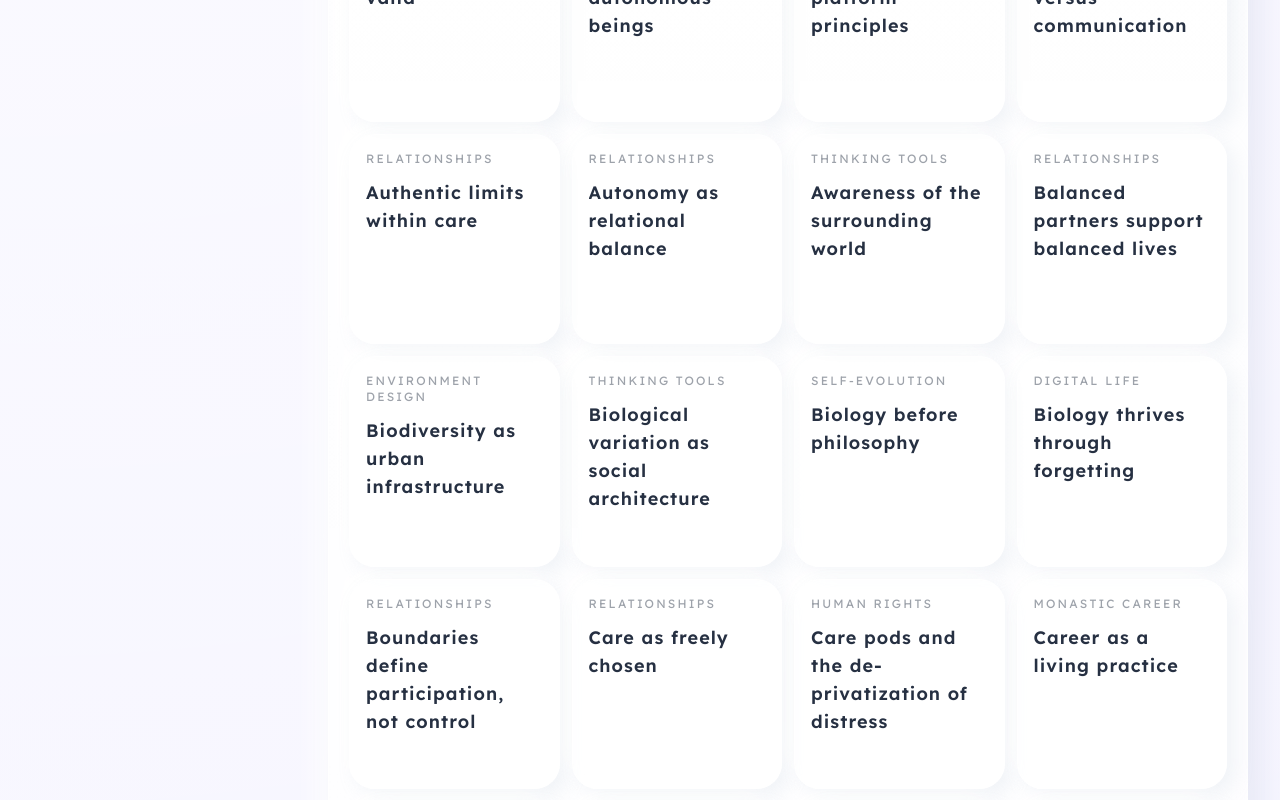
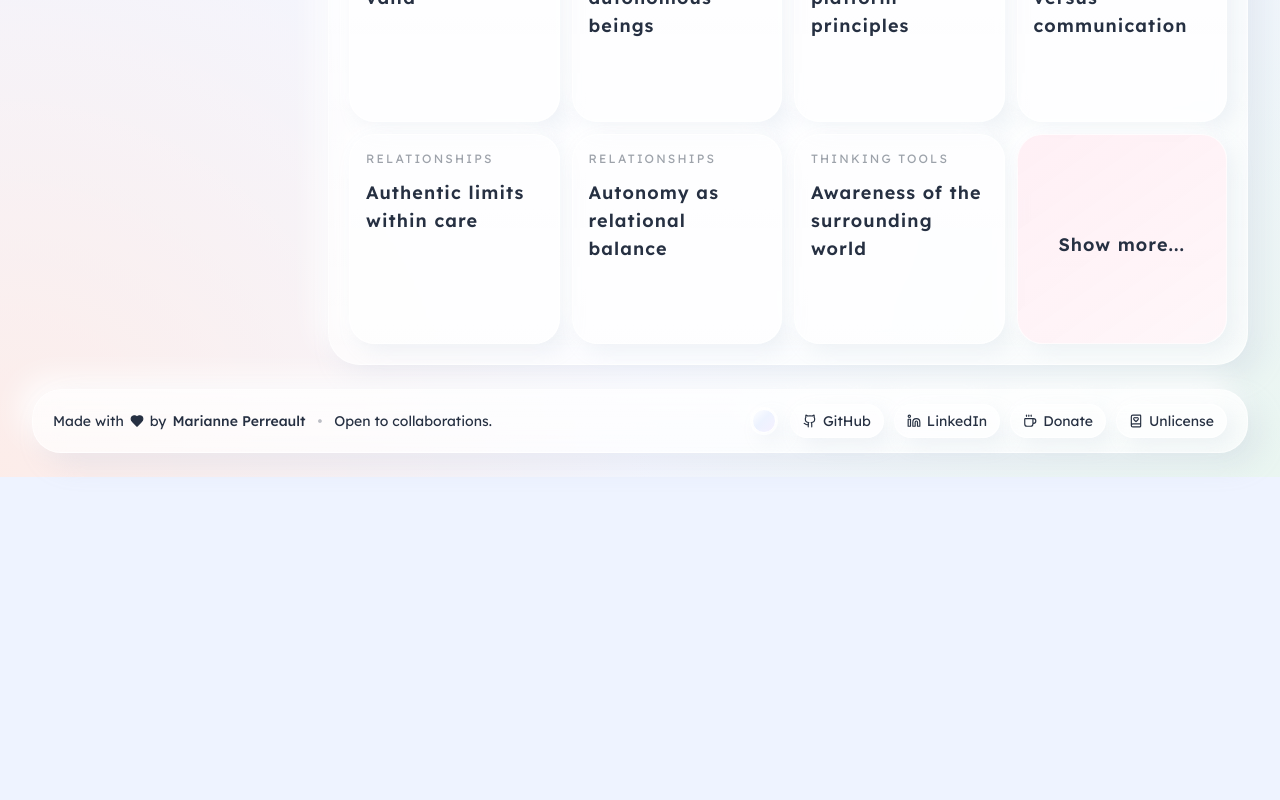
Before and after one commit to Kanascro/idea-garden, a Next.js app: page / in a window 1280 px wide. Shown: the part 1280-2080 px from the top of the page. After the commit the page ends 1757 px from the top, so only its background shows below. Built offline with nearby package versions, Linux system fonts and the light colour scheme.

Commit message:
Footer + More adapted loading of cards + Beginning of theme logic

```diff
--- a/components/IdeaVaultApp.tsx
+++ b/components/IdeaVaultApp.tsx
@@ -1,13 +1,14 @@
 "use client";
 
 import { useEffect, useState } from "react";
-import { Share2, Sparkles, X } from "lucide-react";
+import { Share2, X } from "lucide-react";
 import type { IdeaIndex, IdeaItem } from "../lib/types";
 import { HomeHeader } from "./sections/HomeHeader";
 import { AboutSection } from "./sections/AboutSection";
 import { UsesSection } from "./sections/UsesSection";
 import { IdeasSection } from "./sections/IdeasSection";
 import { ALL_FILTER } from "./sections/hooks/useIdeaSearch";
+import { SiteFooter } from "./sections/SiteFooter";
 
 type Props = {
   initialData: IdeaIndex;
@@ -23,6 +24,7 @@ export default function IdeaVaultApp({ initialData }: Props) {
   const [query, setQuery] = useState("");
   const [selectedTopFolder, setSelectedTopFolder] = useState(ALL_FILTER);
   const [selectedCategory, setSelectedCategory] = useState(ALL_FILTER);
+  const [theme, setTheme] = useState<"light" | "dark" | "rainbow">("light");
 
   useEffect(() => {
     const hash = decodeURIComponent(window.location.hash.replace(/^#/, ""));
@@ -67,6 +69,11 @@ export default function IdeaVaultApp({ initialData }: Props) {
       );
     }
   }, [visibleIdea]);
+
+  useEffect(() => {
+    const root = document.documentElement;
+    root.dataset.theme = theme;
+  }, [theme]);
 
   function openIdea(idea: IdeaItem) {
     setVisibleIdea(idea);
@@ -149,6 +156,7 @@ export default function IdeaVaultApp({ initialData }: Props) {
             setSelectedCategory={setSelectedCategory}
           />
         )}
+        <SiteFooter theme={theme} onThemeChange={setTheme} />
       </div>
 
       {visibleIdea && (
--- a/components/sections/IdeasSection.tsx
+++ b/components/sections/IdeasSection.tsx
@@ -1,5 +1,3 @@
-"use client";
-
 "use client";
 
 import { useEffect, useRef, useState } from "react";
@@ -62,6 +60,12 @@ export function IdeasSection({
   const { filtersOpen, setFiltersOpen } = useResponsiveFilters();
   const [hasOverflow, setHasOverflow] = useState(false);
   const asideRef = useRef<HTMLDivElement | null>(null);
+  const gridRef = useRef<HTMLDivElement | null>(null);
+  const [columnsPerBatch, setColumnsPerBatch] = useState<number | null>(null);
+  const INITIAL_ROWS = 6;
+  const MORE_ROWS = 3;
+  const [visibleCount, setVisibleCount] = useState(0);
+  const [newlyAddedIds, setNewlyAddedIds] = useState<string[]>([]);
 
   const { topFolders, categories, filteredIdeas } = useIdeaSearch({
     ideas,
@@ -69,10 +73,26 @@ export function IdeasSection({
     selectedTopFolder,
     selectedCategory,
   });
+  const initialBatchSize =
+    columnsPerBatch === null ? 0 : Math.max(columnsPerBatch * INITIAL_ROWS, 1);
+
+  const moreBatchSize =
+    columnsPerBatch === null ? 0 : Math.max(columnsPerBatch * MORE_ROWS, 1);
+
+  const hasMoreIdeas = visibleCount < filteredIdeas.length;
+  const visibleIdeaCount = hasMoreIdeas
+    ? Math.max(visibleCount - 1, 0)
+    : visibleCount;
+  const visibleIdeas = filteredIdeas.slice(0, visibleIdeaCount);
 
   useEffect(() => {
     setSelectedCategory(ALL_FILTER);
   }, [selectedTopFolder]);
+
+  useEffect(() => {
+    if (initialBatchSize === 0) return;
+    setVisibleCount(initialBatchSize);
+  }, [query, selectedTopFolder, selectedCategory, initialBatchSize]);
 
   useEffect(() => {
     function check() {
@@ -95,6 +115,78 @@ export function IdeasSection({
       window.removeEventListener("resize", check);
     };
   }, [filtersOpen]);
+
+  useEffect(() => {
+    setNewlyAddedIds([]);
+  }, [query, selectedTopFolder, selectedCategory]);
+
+  useEffect(() => {
+    function measureColumns() {
+      const el = gridRef.current;
+      if (!el) return;
+
+      const styles = window.getComputedStyle(el);
+      const template = styles.gridTemplateColumns;
+
+      if (!template) return;
+
+      const count = template
+        .split(" ")
+        .map((part) => part.trim())
+        .filter(Boolean).length;
+
+      if (count > 0) {
+        setColumnsPerBatch(count);
+      }
+    }
+
+    measureColumns();
+
+    const el = gridRef.current;
+    if (!el) return;
+
+    const observer = new ResizeObserver(() => {
+      measureColumns();
+    });
+
+    observer.observe(el);
+    window.addEventListener("resize", measureColumns);
+
+    return () => {
+      observer.disconnect();
+      window.removeEventListener("resize", measureColumns);
+    };
+  }, []);
+
+  useEffect(() => {
+    setNewlyAddedIds([]);
+  }, [query, selectedTopFolder, selectedCategory]);
+
+  function showMoreIdeas() {
+    if (moreBatchSize === 0) return;
+    const nextVisibleCount = Math.min(
+      visibleCount + moreBatchSize,
+      filteredIdeas.length
+    );
+
+    const nextHasMoreIdeas = nextVisibleCount < filteredIdeas.length;
+    const nextVisibleIdeaCount = nextHasMoreIdeas
+      ? Math.max(nextVisibleCount - 1, 0)
+      : nextVisibleCount;
+
+    const nextVisibleIdeas = filteredIdeas.slice(0, nextVisibleIdeaCount);
+    const currentIds = new Set(visibleIdeas.map((idea) => idea.id));
+    const addedIds = nextVisibleIdeas
+      .filter((idea) => !currentIds.has(idea.id))
+      .map((idea) => idea.id);
+
+    setNewlyAddedIds(addedIds);
+    setVisibleCount(nextVisibleCount);
+
+    window.setTimeout(() => {
+      setNewlyAddedIds([]);
+    }, 260);
+  }
 
   return (
     <section
@@ -184,15 +276,22 @@ export function IdeasSection({
 
       <section className="rounded-[2rem] border border-white/60 glass-panel p-4 shadow-neu sm:p-5">
         <p className="mb-4 text-sm text-ink/65">
-          {filteredIdeas.length} visible of {ideas.length} ideas
+          {columnsPerBatch === null
+            ? "Loading ideas..."
+            : `Showing ${visibleIdeas.length} of ${filteredIdeas.length} matching ideas${filteredIdeas.length !== ideas.length ? ` (${ideas.length} total)` : ""
+            }`}
         </p>
 
-        <div className="grid grid-cols-2 gap-3 sm:grid-cols-[repeat(auto-fill,minmax(175px,1fr))]">
-          {filteredIdeas.map((idea) => (
+        <div
+          ref={gridRef}
+          className="grid grid-cols-2 gap-3 sm:grid-cols-[repeat(auto-fill,minmax(175px,1fr))]"
+        >
+          {visibleIdeas.map((idea) => (
             <button
               key={idea.id}
               onClick={() => onOpenIdea(idea)}
-              className="group flex aspect-[0.92] flex-col justify-start rounded-[1.6rem] border border-white/70 bg-white/60 p-5 text-left shadow-neuSoft transition hover:-translate-y-0.5 hover:bg-white sm:aspect-square sm:p-4"
+              className={`group flex aspect-[0.92] flex-col justify-start rounded-[1.6rem] border border-white/70 bg-white/60 p-5 text-left shadow-neuSoft transition hover:-translate-y-0.5 hover:bg-white sm:aspect-square sm:p-4 ${newlyAddedIds.includes(idea.id) ? "animate-idea-in" : ""
+                }`}
             >
               <p className="text-xs uppercase tracking-[0.18em] text-ink/45">
                 {idea.categoryTrail[idea.categoryTrail.length - 1] ?? "Idea"}
@@ -203,6 +302,19 @@ export function IdeasSection({
               </h3>
             </button>
           ))}
+
+          {hasMoreIdeas && (
+            <button
+              key="more-card"
+              onClick={showMoreIdeas}
+              className="group flex aspect-[0.92] flex-col items-center justify-center rounded-[1.6rem] border border-white/70 bg-[linear-gradient(145deg,rgba(255,238,244,0.9),rgba(255,245,248,0.85))] p-5 text-center shadow-neuSoft transition hover:-translate-y-0.5 hover:shadow-neu sm:aspect-square sm:p-4"
+              aria-label="Load more ideas"
+            >
+              <h3 className="mt-3 line-clamp-4 text-base font-semibold leading-6 tracking-[0.06em] text-ink sm:text-lg">
+                Show more...
+              </h3>
+            </button>
+          )}
         </div>
       </section>
     </section>
--- /dev/null
+++ b/components/sections/SiteFooter.tsx
@@ -0,0 +1,129 @@
+"use client";
+
+import { Github, Heart, Linkedin, Coffee, BookHeart } from "lucide-react";
+
+type ThemeName = "light" | "dark" | "rainbow";
+
+type Props = {
+    theme: ThemeName;
+    onThemeChange: (theme: ThemeName) => void;
+};
+
+const themeOptions: {
+    value: ThemeName;
+    label: string;
+    swatchClass: string;
+}[] = [
+        {
+            value: "light",
+            label: "Light theme",
+            swatchClass:
+                "bg-[linear-gradient(135deg,rgba(255,255,255,0.95)_0%,rgba(236,242,255,0.95)_45%,rgba(245,240,255,0.95)_100%)]",
+        },
+        /*{
+            value: "dark",
+            label: "Dark theme",
+            swatchClass:
+                "bg-[linear-gradient(135deg,rgb(15,23,42)_0%,rgb(30,41,59)_45%,rgb(51,65,85)_100%)]",
+        },
+        {
+            value: "rainbow",
+            label: "Rainbow theme",
+            swatchClass:
+                "bg-[linear-gradient(135deg,rgb(255,214,224)_0%,rgb(255,236,179)_22%,rgb(214,245,214)_45%,rgb(209,233,255)_68%,rgb(232,214,255)_100%)]",
+        },*/
+    ];
+
+function FooterLink({
+    href,
+    children,
+    icon,
+}: {
+    href: string;
+    children: React.ReactNode;
+    icon?: React.ReactNode;
+}) {
+    return (
+        <a
+            href={href}
+            target="_blank"
+            rel="noopener noreferrer"
+            className="inline-flex items-center gap-1.5 rounded-full border border-white/70 bg-white/55 px-3 py-1.5 text-sm text-ink/78 shadow-neuSoft transition hover:bg-white"
+        >
+            {icon}
+            <span className="inline-flex items-center gap-1.5 whitespace-nowrap">{children}</span>
+        </a>
+    );
+}
+
+export function SiteFooter({ theme, onThemeChange }: Props) {
+    return (
+        <footer className="rounded-[1.8rem] border border-white/60 glass-panel px-4 py-3 shadow-neu sm:px-5 sm:py-3.5">
+            <div className="flex flex-col gap-3 sm:gap-2 lg:flex-row lg:items-center lg:justify-between">
+                <div className="flex flex-wrap items-center gap-x-3 gap-y-2 text-sm text-ink/72">
+                    <p className="inline-flex items-center gap-1.5">
+                        <span>Made with</span>
+                        <Heart className="h-3.5 w-3.5 fill-current" />
+                        <span>by</span>
+                        <a
+                            href="https://www.linkedin.com/in/marianne-perreault/"
+                            target="_blank"
+                            rel="noopener noreferrer"
+                            className="font-medium text-ink transition hover:text-ink/80"
+                        >
+                            Marianne Perreault
+                        </a>
+                    </p>
+
+                    <span className="hidden text-ink/30 lg:inline">•</span>
+
+                    <p className="text-ink/62">
+                        Open to collaborations.
+                    </p>
+                </div>
+
+                <div className="flex flex-wrap items-center gap-2.5 justify-end">
+                    <div className="flex items-center gap-2 pr-1">
+                        {themeOptions.map((option) => {
+                            const active = theme === option.value;
+
+                            return (
+                                <button
+                                    key={option.value}
+                                    type="button"
+                                    onClick={() => onThemeChange(option.value)}
+                                    aria-label={option.label}
+                                    title={option.label}
+                                    className={`h-6 w-6 rounded-full border transition ${active
+                                        ? "scale-100 border-white shadow-neuSoft ring-2 ring-white/70"
+                                        : "border-white/60 hover:scale-[1.04] hover:border-white/90"
+                                        } ${option.swatchClass}`}
+                                />
+                            );
+                        })}
+                    </div>
+
+                    <FooterLink href="https://github.com/Kanascro/idea-garden/">
+                        <Github className="h-3.5 w-3.5" />
+                        GitHub
+                    </FooterLink>
+
+                    <FooterLink href="https://www.linkedin.com/in/marianne-perreault/">
+                        <Linkedin className="h-3.5 w-3.5" />
+                        LinkedIn
+                    </FooterLink>
+
+                    <FooterLink href="https://ko-fi.com/marianneperreault">
+                        <Coffee className="h-3.5 w-3.5" />
+                        Donate
+                    </FooterLink>
+
+                    <FooterLink href="https://unlicense.org/">
+                        <BookHeart className="h-3.5 w-3.5" />
+                        Unlicense
+                    </FooterLink>
+                </div>
+            </div>
+        </footer>
+    );
+}
```
Also changed, not shown: app/globals.css (+25 -7 lines).
